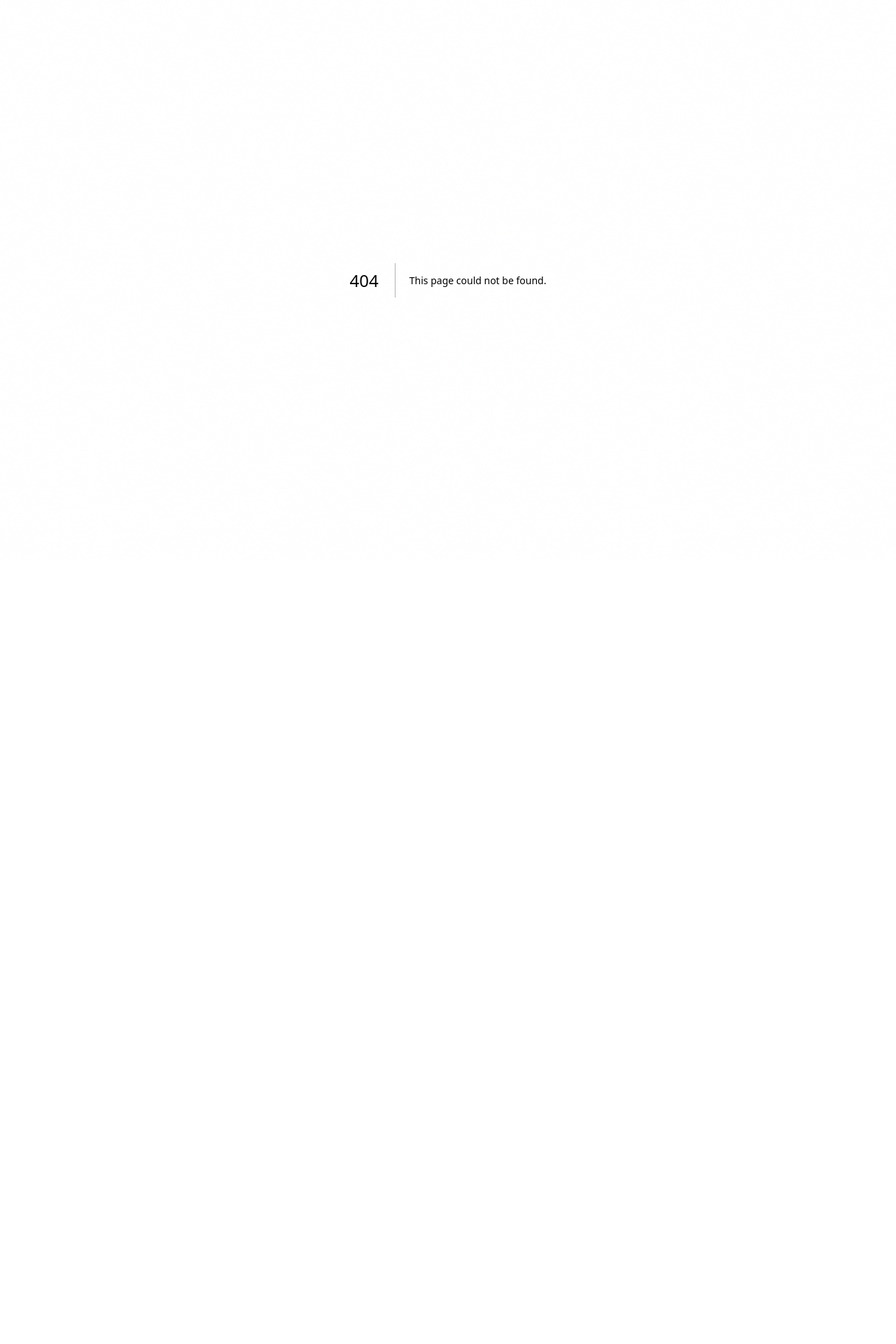
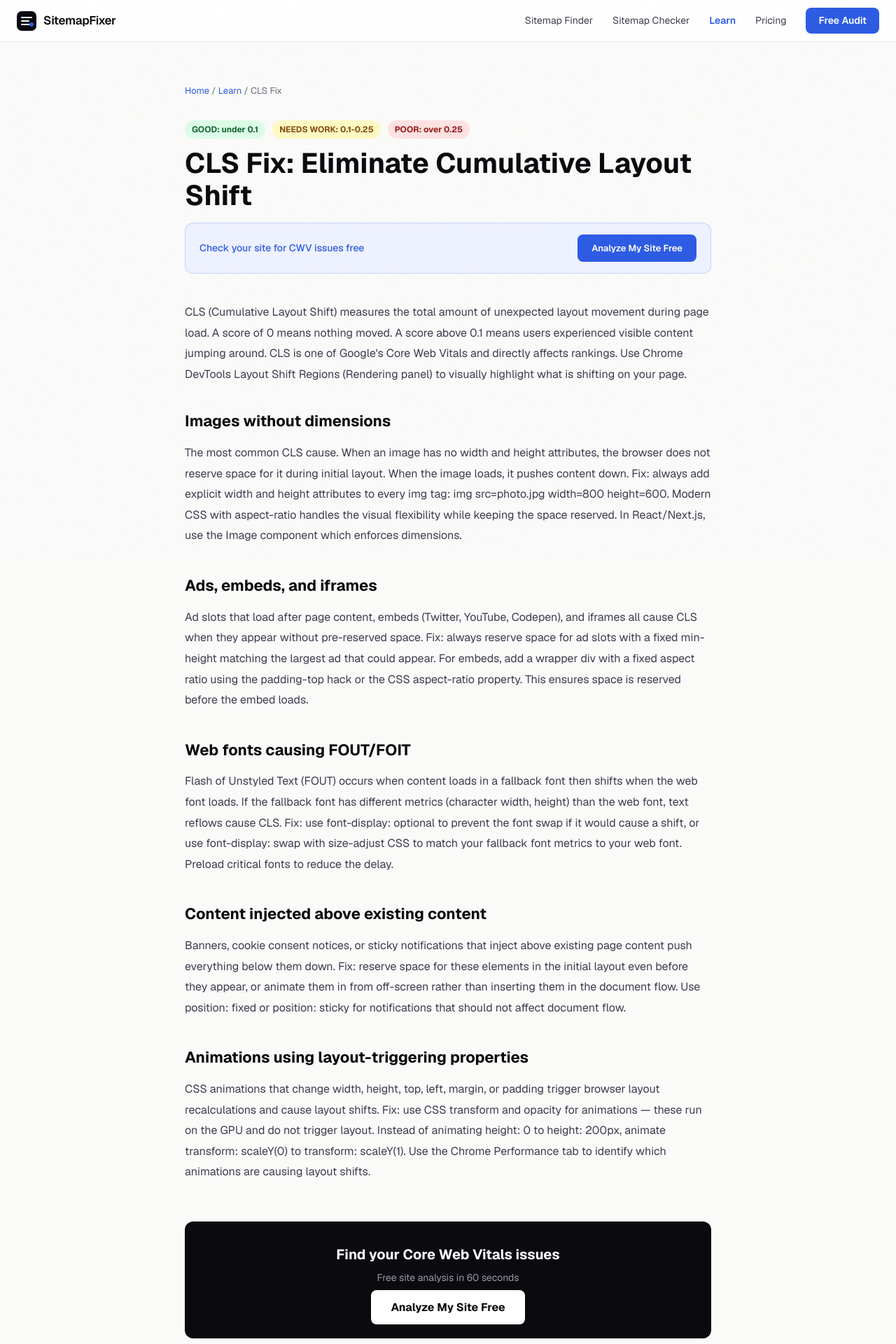
Before and after one commit to Watermelon-Coctail-Bar/sitemap-fixer, a Next.js app: page /learn/cls-fix in a window 1280 px wide. Before the commit this address had no page. Shown: the top 1920 px of the page at 70% size. Before the commit the page ends 800 px from the top, so only its background shows below. Built offline with nearby package versions, Linux system fonts and the light colour scheme.

Commit message:
Create page.tsx

```diff
--- /dev/null
+++ b/src/app/learn/cls-fix/page.tsx
@@ -0,0 +1,48 @@
+import type { Metadata } from 'next';
+export const metadata: Metadata = {
+  title: 'CLS Fix: How to Eliminate Cumulative Layout Shift | SitemapFixer',
+  description: "CLS measures unexpected page layout shifts during loading. Google requires a score under 0.1. Here is how to find what is causing your CLS and fix each type.",
+  alternates: { canonical: 'https://sitemapfixer.com/learn/cls-fix' },
+};
+const causes = [
+  { t: "Images without dimensions", d: "The most common CLS cause. When an image has no width and height attributes, the browser does not reserve space for it during initial layout. When the image loads, it pushes content down. Fix: always add explicit width and height attributes to every img tag: img src=photo.jpg width=800 height=600. Modern CSS with aspect-ratio handles the visual flexibility while keeping the space reserved. In React/Next.js, use the Image component which enforces dimensions." },
+  { t: "Ads, embeds, and iframes", d: "Ad slots that load after page content, embeds (Twitter, YouTube, Codepen), and iframes all cause CLS when they appear without pre-reserved space. Fix: always reserve space for ad slots with a fixed min-height matching the largest ad that could appear. For embeds, add a wrapper div with a fixed aspect ratio using the padding-top hack or the CSS aspect-ratio property. This ensures space is reserved before the embed loads." },
+  { t: "Web fonts causing FOUT/FOIT", d: "Flash of Unstyled Text (FOUT) occurs when content loads in a fallback font then shifts when the web font loads. If the fallback font has different metrics (character width, height) than the web font, text reflows cause CLS. Fix: use font-display: optional to prevent the font swap if it would cause a shift, or use font-display: swap with size-adjust CSS to match your fallback font metrics to your web font. Preload critical fonts to reduce the delay." },
+  { t: "Content injected above existing content", d: "Banners, cookie consent notices, or sticky notifications that inject above existing page content push everything below them down. Fix: reserve space for these elements in the initial layout even before they appear, or animate them in from off-screen rather than inserting them in the document flow. Use position: fixed or position: sticky for notifications that should not affect document flow." },
+  { t: "Animations using layout-triggering properties", d: "CSS animations that change width, height, top, left, margin, or padding trigger browser layout recalculations and cause layout shifts. Fix: use CSS transform and opacity for animations — these run on the GPU and do not trigger layout. Instead of animating height: 0 to height: 200px, animate transform: scaleY(0) to transform: scaleY(1). Use the Chrome Performance tab to identify which animations are causing layout shifts." },
+];
+export default function Page() {
+  return (
+    <div style={{ maxWidth: 800, margin: '0 auto', padding: '60px 24px' }}>
+      <nav style={{ fontSize: 13, color: '#6b6b7d', marginBottom: 32 }}>
+        <a href="/" style={{ color: '#2d5be3', textDecoration: 'none' }}>Home</a>{' / '}
+        <a href="/learn" style={{ color: '#2d5be3', textDecoration: 'none' }}>Learn</a>{' / '}
+        <span>CLS Fix</span>
+      </nav>
+      <div style={{ display: 'flex', gap: 10, marginBottom: 12 }}>
+        <div style={{ background: '#dcfce7', color: '#166534', fontSize: 12, fontWeight: 700, padding: '4px 10px', borderRadius: 20 }}>GOOD: under 0.1</div>
+        <div style={{ background: '#fef9c3', color: '#854d0e', fontSize: 12, fontWeight: 700, padding: '4px 10px', borderRadius: 20 }}>NEEDS WORK: 0.1-0.25</div>
+        <div style={{ background: '#fee2e2', color: '#991b1b', fontSize: 12, fontWeight: 700, padding: '4px 10px', borderRadius: 20 }}>POOR: over 0.25</div>
+      </div>
+      <h1 style={{ fontSize: 40, fontWeight: 700, color: '#0a0a0f', marginBottom: 16, lineHeight: 1.15 }}>CLS Fix: Eliminate Cumulative Layout Shift</h1>
+      <div style={{ background: '#eef1ff', border: '1px solid rgba(45,91,227,0.2)', borderRadius: 12, padding: '16px 20px', marginBottom: 40, display: 'flex', alignItems: 'center', justifyContent: 'space-between', gap: 16 }}>
+        <span style={{ fontSize: 14, color: '#2d5be3', fontWeight: 500 }}>Check your site for CWV issues free</span>
+        <a href="/" style={{ background: '#2d5be3', color: 'white', padding: '10px 20px', borderRadius: 8, textDecoration: 'none', fontWeight: 600, fontSize: 13 }}>Analyze My Site Free</a>
+      </div>
+      <div style={{ fontSize: 16, color: '#3d3d4f', lineHeight: 1.85 }}>
+        <p style={{ marginBottom: 32 }}>CLS (Cumulative Layout Shift) measures the total amount of unexpected layout movement during page load. A score of 0 means nothing moved. A score above 0.1 means users experienced visible content jumping around. CLS is one of Google's Core Web Vitals and directly affects rankings. Use Chrome DevTools Layout Shift Regions (Rendering panel) to visually highlight what is shifting on your page.</p>
+        {causes.map(({ t, d }) => (
+          <div key={t} style={{ marginBottom: 36 }}>
+            <h2 style={{ fontSize: 22, fontWeight: 700, color: '#0a0a0f', marginBottom: 10 }}>{t}</h2>
+            <p style={{ margin: 0 }}>{d}</p>
+          </div>
+        ))}
+      </div>
+      <div style={{ background: '#0a0a0f', borderRadius: 12, padding: '32px', textAlign: 'center', marginTop: 56 }}>
+        <div style={{ fontSize: 20, fontWeight: 700, color: 'white', marginBottom: 8 }}>Find your Core Web Vitals issues</div>
+        <div style={{ color: '#9999aa', marginBottom: 20, fontSize: 14 }}>Free site analysis in 60 seconds</div>
+        <a href="/" style={{ background: 'white', color: '#0a0a0f', padding: '14px 28px', borderRadius: 8, textDecoration: 'none', fontWeight: 700 }}>Analyze My Site Free</a>
+      </div>
+    </div>
+  );
+}
```
